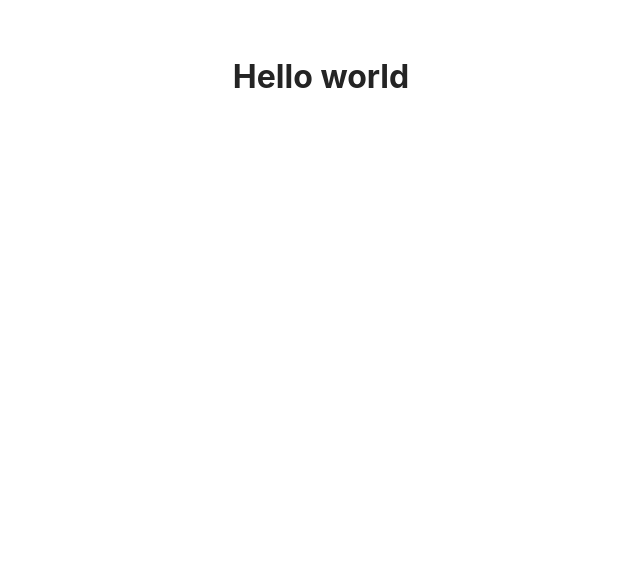
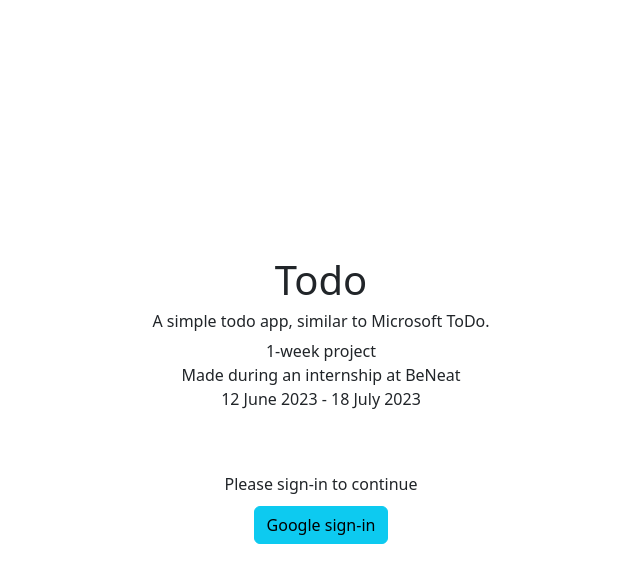
Before and after one commit to purin-kan/todo-app, a Vue app: page / in a window 1280 px wide. Shown: the top 582 px of the page, without its empty margins (319-959 px from the left). Built offline with nearby package versions, Linux system fonts and the light colour scheme.

Commit message:
added a landing page that links to the main page after logging in

```diff
--- a/package.json
+++ b/package.json
@@ -9,8 +9,11 @@
     "preview": "vite preview"
   },
   "dependencies": {
+    "bootstrap": "^5.3.0",
     "firebase": "^10.0.0",
-    "vue": "^3.3.4"
+    "pinia": "^2.1.4",
+    "vue": "^3.3.4",
+    "vue-router": "^4.2.4"
   },
   "devDependencies": {
     "@vitejs/plugin-vue": "^4.2.3",
--- /dev/null
+++ b/router/index.js
@@ -0,0 +1,19 @@
+import { createRouter, createWebHistory } from 'vue-router';
+
+const router = createRouter({
+    history: createWebHistory(import.meta.env.BASE_URL),
+    routes: [
+        {
+            path: '/',
+            name: 'Landing',
+            component: () => import('../src/components/Landing.vue')
+        },
+        {
+            path: '/main',
+            name: 'Main-page',
+            component: () => import('../src/components/Main_page.vue')
+        },
+    ],
+});
+
+export default router;
--- a/src/App.vue
+++ /dev/null
@@ -1,8 +0,0 @@
-<template>
-  <h1>Hello world</h1>
-</template>
-
-<script setup>
-
-
-</script>
--- /dev/null
+++ b/src/components/App.vue
@@ -0,0 +1,5 @@
+<template>
+  <div>
+      <router-view/>
+  </div>
+</template>
--- /dev/null
+++ b/src/components/Landing.vue
@@ -0,0 +1,23 @@
+<template>
+    <div>
+        <h1>Todo</h1>
+        <h6>A simple todo app, similar to Microsoft ToDo.</h6>
+        <p>1-week project <br> Made during an internship at BeNeat <br> 12 June 2023 - 18 July 2023</p>
+        <br> <br>
+
+        <h6>Please sign-in to continue</h6>
+        <button class="btn btn-info mt-1" @click="initialize()">Google sign-in</button>
+    </div>
+</template>
+<script setup>
+import { signIn } from '../components/firebase/auth.js'
+import { useRouter } from "vue-router";
+const router = useRouter();
+
+const initialize = async () => {
+    await signIn()
+    router.push('/main')
+}
+
+
+</script>
--- /dev/null
+++ b/src/components/Main_page.vue
@@ -0,0 +1,12 @@
+<template>
+    <div>
+        <h2>main app page here</h2>
+        <p>{{ user }}</p>
+    </div>
+</template>
+<script setup>
+import { user } from '../components/firebase/auth.js'
+
+
+
+</script>
--- a/src/components/firebase/auth.js
+++ b/src/components/firebase/auth.js
@@ -1,24 +1,34 @@
 import { getAuth, signInWithPopup, GoogleAuthProvider } from "firebase/auth";
+import { app } from './firebase'
 
-const provider = new GoogleAuthProvider();
 
-const auth = getAuth();
-signInWithPopup(auth, provider)
-  .then((result) => {
-    // This gives you a Google Access Token. You can use it to access the Google API.
-    const credential = GoogleAuthProvider.credentialFromResult(result);
-    const token = credential.accessToken;
-    // The signed-in user info.
-    const user = result.user;
-    // IdP data available using getAdditionalUserInfo(result)
-    // ...
-  }).catch((error) => {
-    // Handle Errors here.
+let user = {}
+
+export const signIn = async () => {
+  const provider = new GoogleAuthProvider();
+  const auth = getAuth(app);
+
+  try {
+    const result = await signInWithPopup(auth, provider);
+    user = result.user;
+    console.log(user);
+    console.log(user.uid);
+
+  } catch (error) {
     const errorCode = error.code;
+    console.log(errorCode);
+
     const errorMessage = error.message;
-    // The email of the user's account used.
+    console.log(errorMessage);
+
     const email = error.customData.email;
-    // The AuthCredential type that was used.
+    console.log('Error email: ', email);
+
     const credential = GoogleAuthProvider.credentialFromError(error);
-    // ...
-  });
+    console.log('Error credential: ', credential);
+  }
+};
+
+export {
+  user
+}
--- a/src/components/firebase/firebase.js
+++ b/src/components/firebase/firebase.js
@@ -1,6 +1,4 @@
 import { initializeApp } from "firebase/app";
-import { getAnalytics } from "firebase/analytics";
-// import { } from 'firebase/auth';
 // import { } from 'firebase/firestore';
 // import { } from 'firebase/messaging';
 // import { } from 'firebase/database';
@@ -15,6 +13,4 @@ const firebaseConfig = {
   measurementId: "G-HVY97E7MEG"
 };
 
-
-const app = initializeApp(firebaseConfig);
-const analytics = getAnalytics(app);
+export const app = initializeApp(firebaseConfig);
--- a/src/style.css
+++ b/src/style.css
@@ -18,6 +18,7 @@ body {
   margin: 0;
   display: flex;
   justify-content: flex-start;
+  align-items: center;
   min-width: 320px;
   min-height: 100vh;
 }
```
Also changed, not shown: src/main.js (+9 -2 lines), 1 other file (tests, documents, lock files or other folders).
